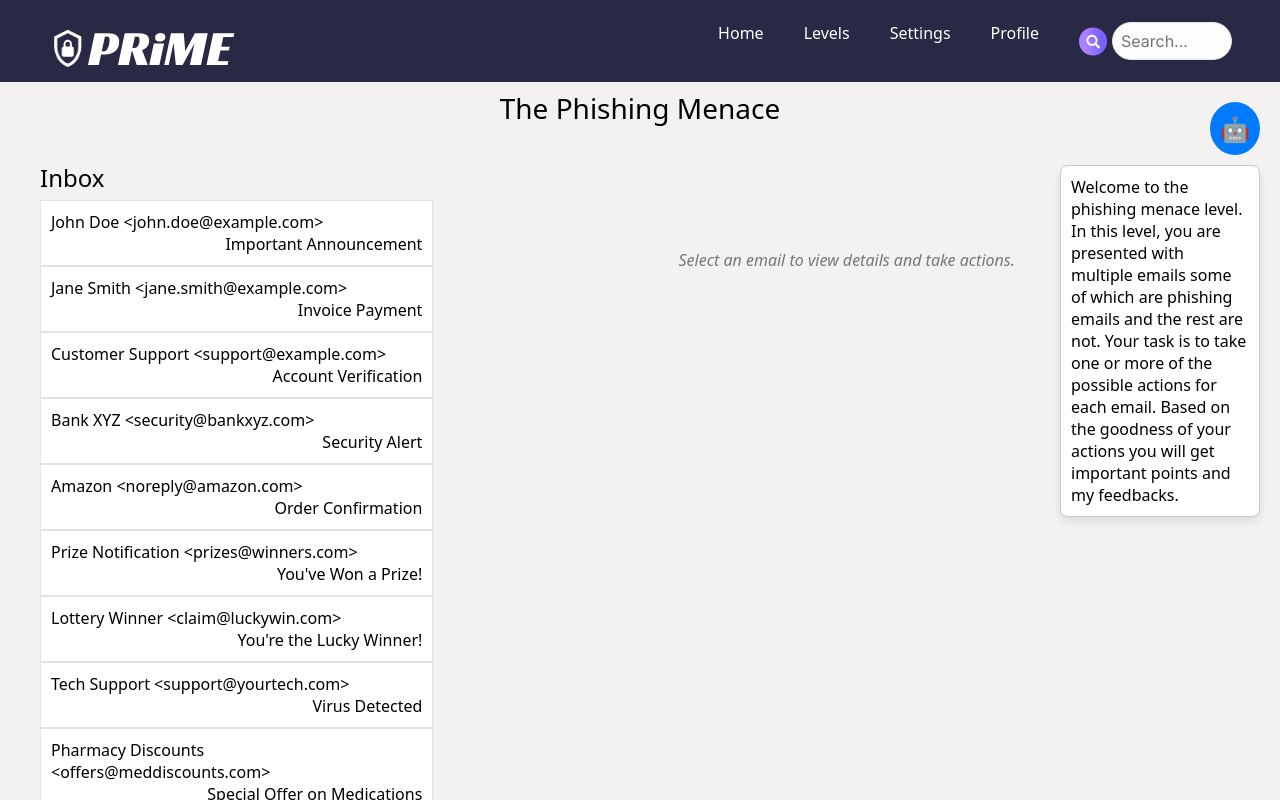
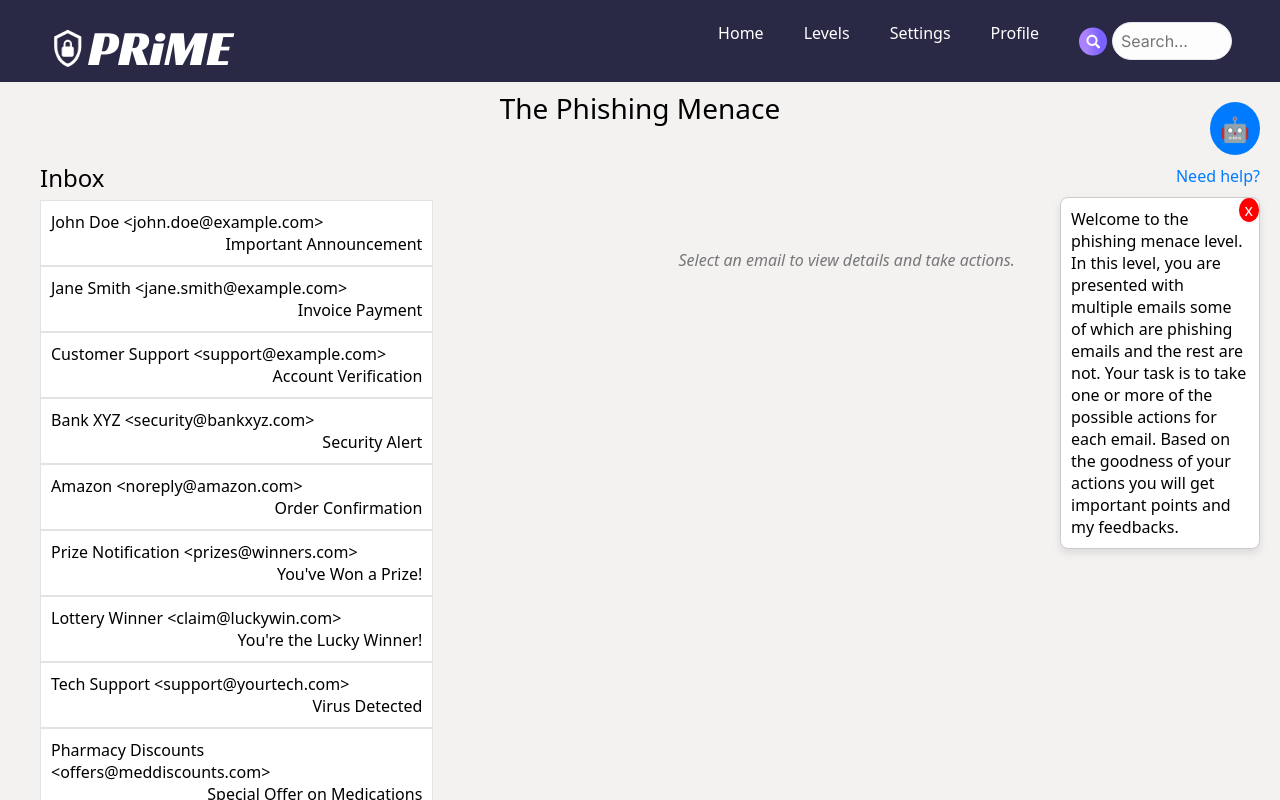
Before and after one commit to simonkb/PRiME, a Next.js app: page /levels/the-phishing-menace in a window 1280 px wide. Shown: the top 800 px of the page. Built offline with nearby package versions, Linux system fonts and the light colour scheme; a web font is replaced by a local one.

Commit message:
Updated the virtual assistant

```diff
--- a/src/components/virtualAssistant.jsx
+++ b/src/components/virtualAssistant.jsx
@@ -5,9 +5,11 @@ class VirtualAssistant extends Component {
   constructor(props) {
     super(props);
     this.state = {
-      isVisible: false,
+      isVisible: true,
       message: "",
       isSpeaking: false,
+      isInputVisible: false,
+      userInput: "",
     };
     // Initialize SpeechSynthesisUtterance instance
     if (typeof window !== "undefined") {
@@ -16,38 +18,100 @@ class VirtualAssistant extends Component {
     }
   }
 
+  clearSpeechQueue = () => {
+    // Clear the speech synthesis queue
+    this.speechSynthesis.cancel();
+  };
+
   showAssistant = (msg) => {
+    // Update: Clear the speech synthesis queue before speaking
+    this.clearSpeechQueue();
+
     this.setState({
       message: msg,
       isSpeaking: true,
       isVisible: true,
+      isInputVisible: false,
     });
     // Speak out loud
     this.synth.text = msg;
     this.speechSynthesis.speak(this.synth);
   };
 
+  closeMessage = () => {
+    this.clearSpeechQueue();
+
+    // Close the displayed message
+    this.setState({
+      isSpeaking: false,
+      isVisible: false,
+    });
+  };
+
+  toggleInput = () => {
+    this.setState((prevState) => ({
+      isInputVisible: !prevState.isInputVisible,
+    }));
+  };
+
+  handleInputChange = (e) => {
+    this.setState({
+      userInput: e.target.value,
+    });
+  };
+
+  handleAskQuestion = () => {
+    const { userInput } = this.state;
+    // Process the user's question and show the assistant's response
+    // For now, just display it in the message container
+    this.showAssistant(`You asked: ${userInput}`);
+  };
+
   render() {
-    const { isVisible, message, isSpeaking } = this.state;
+    const { isVisible, message, isSpeaking, isInputVisible, userInput } =
+      this.state;
 
     return (
-      <div
-        className={`${styles.virtualAssistant} ${
-          isVisible ? styles.visible : ""
-        }`}
-      >
+      <div className={styles.virtualAssistant}>
         <div
           className={styles.icon}
           onClick={() => this.setState({ isVisible: !isVisible })}
         >
           🤖
         </div>
+
+        {isInputVisible ? (
+          <div className={styles.inputContainer}>
+            <textarea
+              value={userInput}
+              onChange={this.handleInputChange}
+              placeholder="Ask a question..."
+              className="form-control"
+            />
+            <button
+              onClick={this.handleAskQuestion}
+              className="btn btn-primary"
+              style={{ width: "fit-content", marginTop: 10 }}
+            >
+              Submit
+            </button>
+          </div>
+        ) : (
+          <div className={styles.floatingView} onClick={this.toggleInput}>
+            Need help?
+          </div>
+        )}
         <div
           className={`${styles.messageContainer} ${
             isSpeaking ? styles.speaking : ""
           }`}
         >
           {message}
+          {isSpeaking && (
+            <button className={styles.closeButton} onClick={this.closeMessage}>
+              x
+            </button>
+          )}
         </div>
       </div>
     );
--- a/src/components/virtualAssistant.module.css
+++ b/src/components/virtualAssistant.module.css
@@ -9,6 +9,8 @@
   opacity: 0;
   transform: translateX(100%);
   transition: opacity 0.5s, transform 0.5s;
+  opacity: 1;
+  transform: translateX(0);
 }
 
 .visible {
@@ -23,6 +25,22 @@
   background-color: #007bff;
   color: #fff;
   border-radius: 50%;
+  animation: bounce 2s infinite;
+}
+@keyframes bounce {
+  0%,
+  20%,
+  50%,
+  80%,
+  100% {
+    transform: translateY(0);
+  }
+  40% {
+    transform: translateY(-20px); /* Bounce height */
+  }
+  60% {
+    transform: translateY(-10px); /* Bounce height */
+  }
 }
 
 .messageContainer {
@@ -30,16 +48,32 @@
   padding: 10px;
   background-color: #fff;
   border: 1px solid #ccc;
-    color:black;
-
+  color: black;
   border-radius: 8px;
   box-shadow: 0 4px 8px rgba(0, 0, 0, 0.1);
   opacity: 0;
   transform: translateY(-20px);
   transition: opacity 0.5s, transform 0.5s;
 }
-
 .speaking {
   opacity: 1;
   transform: translateY(0);
 }
+.inputContainer {
+  display: flex;
+  flex-direction: column;
+}
+.closeButton {
+  position: absolute;
+  top: 0px;
+  right: 0px;
+  cursor: pointer;
+  background-color: #ff0000;
+  color: #fff;
+  border: none;
+  border-radius: 50%;
+}
+.floatingView {
+  cursor: pointer;
+  color: #007bff;
+}
```
Lines whose indentation alone changed are shown as unchanged.
